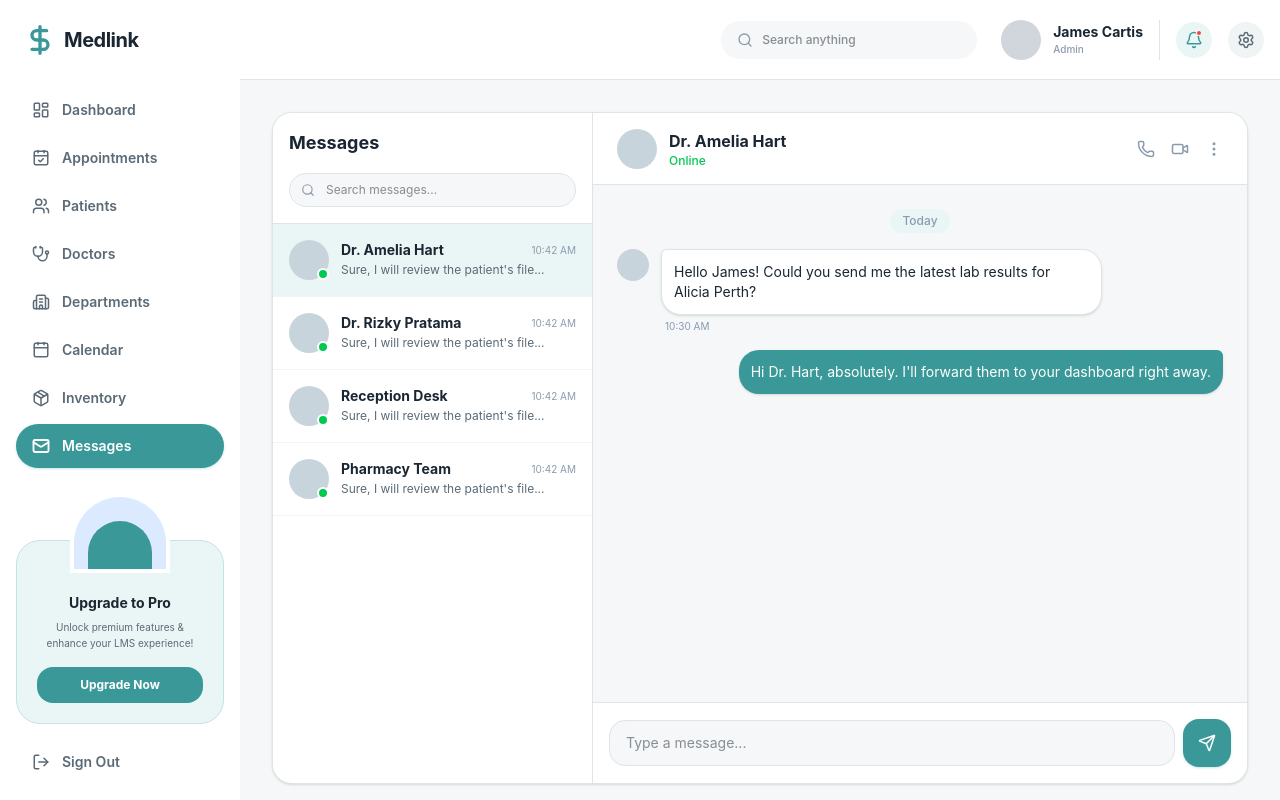
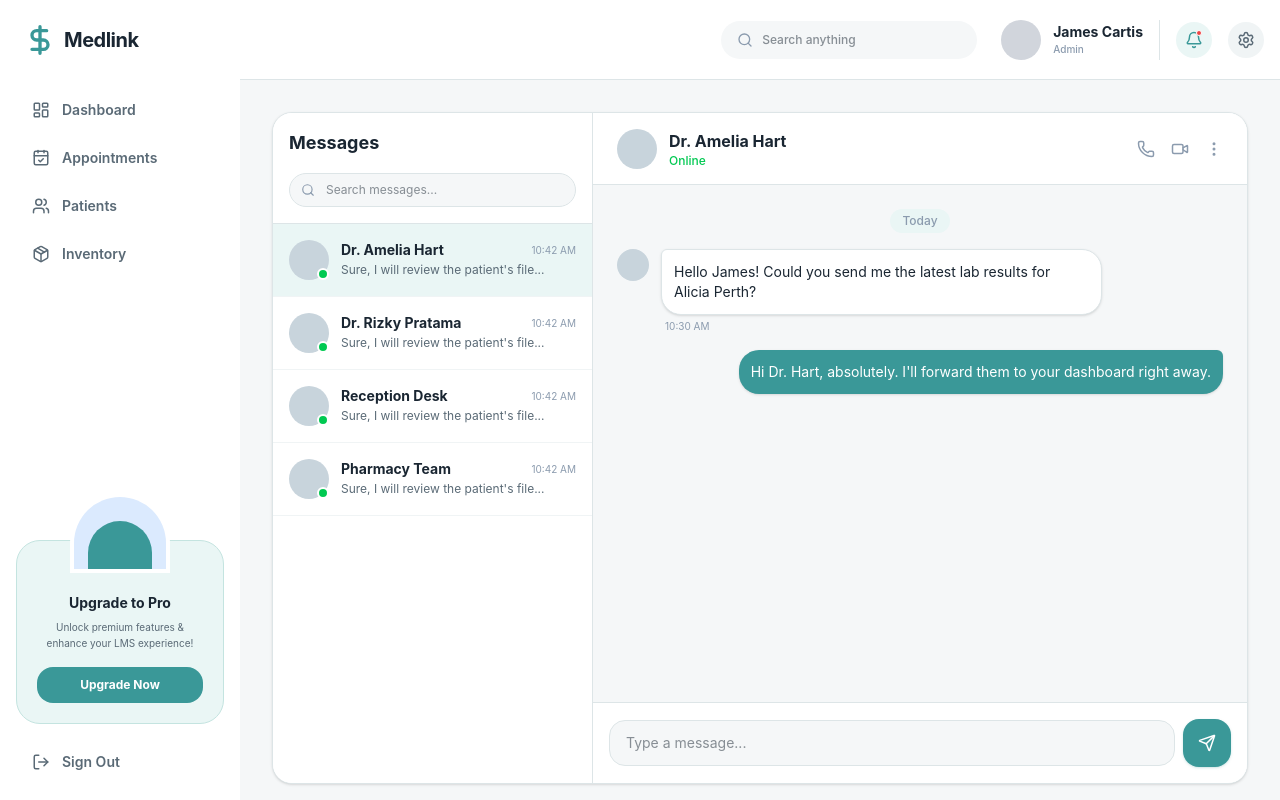
Before and after one commit to maha201/medlink, a React (Vite) app: page /messages in a window 1280 px wide. Built offline with nearby package versions, Linux system fonts and the light colour scheme.

Commit message:
layout-change

```diff
--- a/src/components/layout/AppLayout.tsx
+++ b/src/components/layout/AppLayout.tsx
@@ -18,11 +18,11 @@ const navItems = [
   { name: "Dashboard", path: "/dashboard", icon: LayoutDashboard },
   { name: "Appointments", path: "/appointments", icon: CalendarCheck },
   { name: "Patients", path: "/patients", icon: Users },
-  { name: "Doctors", path: "/doctors", icon: Stethoscope },
-  { name: "Departments", path: "/departments", icon: Building2 },
-  { name: "Calendar", path: "/appointments/calendar", icon: Calendar },
+  // { name: "Doctors", path: "/doctors", icon: Stethoscope },
+  // { name: "Departments", path: "/departments", icon: Building2 },
+  // { name: "Calendar", path: "/appointments/calendar", icon: Calendar },
   { name: "Inventory", path: "/inventory", icon: Package },
-  { name: "Messages", path: "/messages", icon: Mail },
+  // { name: "Messages", path: "/messages", icon: Mail },
 ];
 
 export default function AppLayout() {
```
